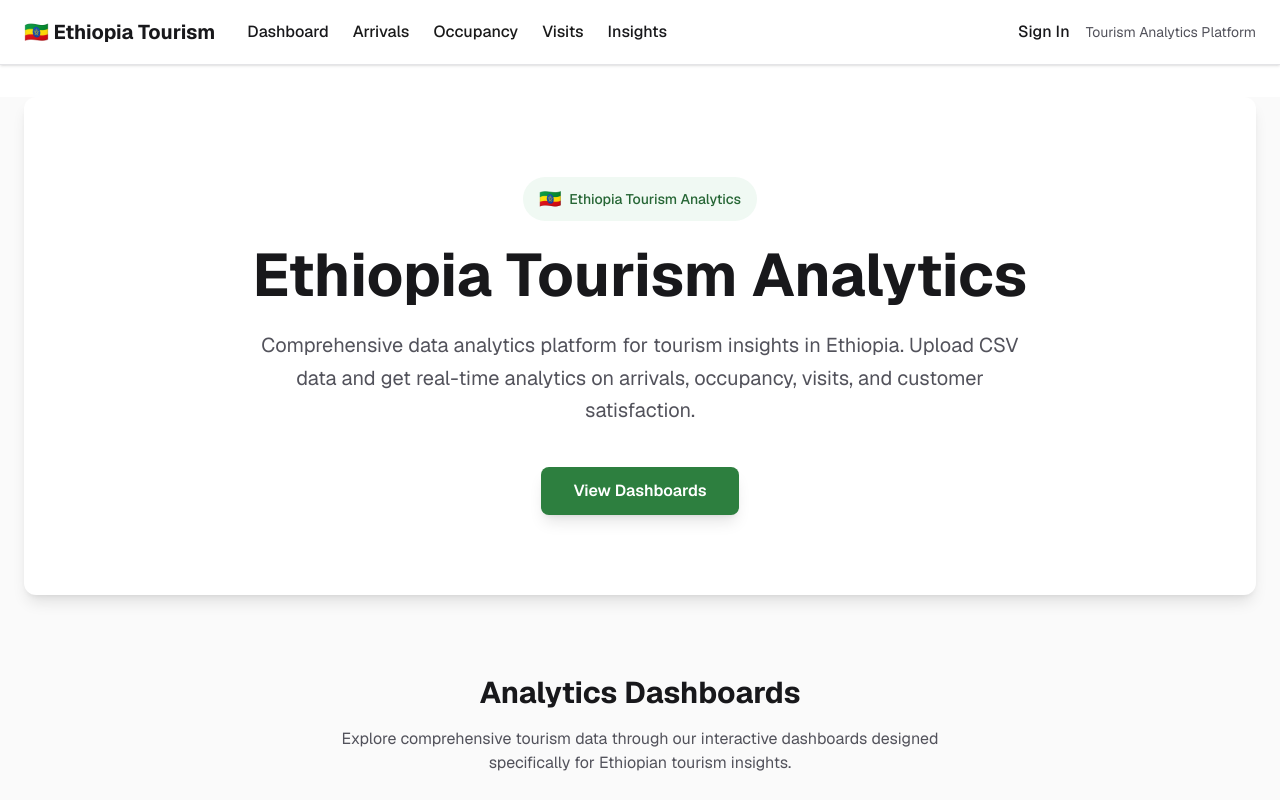
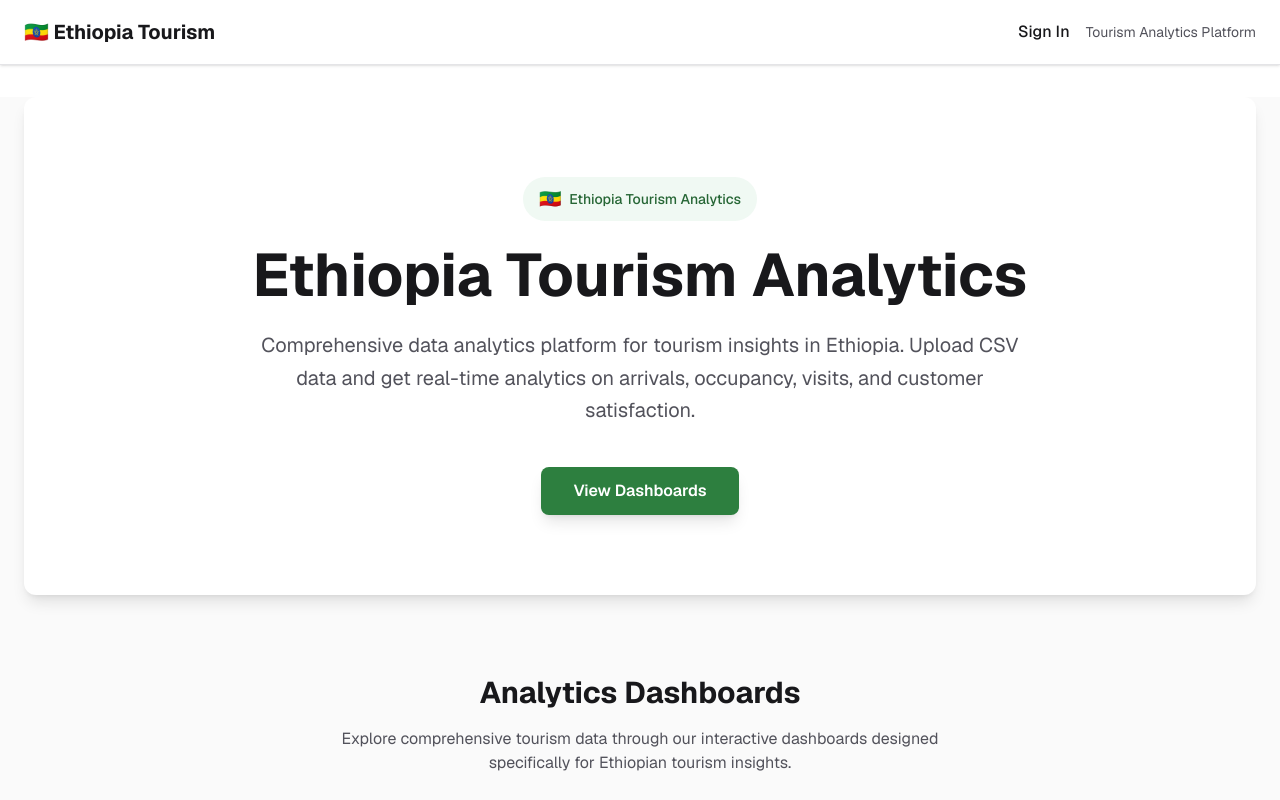
Before and after one commit to saminegash/ethio-tourism-data-gathering-analytics, a Next.js app: page / in a window 1280 px wide. Shown: the top 800 px of the page. Built offline with nearby package versions, Linux system fonts and the light colour scheme; no server answers.

Commit message:
routing and authentication based views

```diff
--- a/components/layout/Header.tsx
+++ b/components/layout/Header.tsx
@@ -87,6 +87,7 @@ export function Header() {
               🇪🇹 Ethiopia Tourism
             </Link>
 
+            {isAuthenticated && (
               <div className="hidden md:flex space-x-6">
                 <Link
                   href="/dashboard"
@@ -145,6 +146,7 @@ export function Header() {
                   Insights
                 </Link>
               </div>
+            )}
           </div>
 
           <div className="flex items-center space-x-4">
--- a/middleware.ts
+++ b/middleware.ts
@@ -103,6 +103,7 @@ const nonLocalizedRoutes = [
   "/sitemap.xml",
   "/robots.txt",
   "/favicon.ico",
+  "/tourists",
 ];
 
 // Helper function to check if a user has access to a path based on their role
```
Lines whose indentation alone changed are shown as unchanged.
